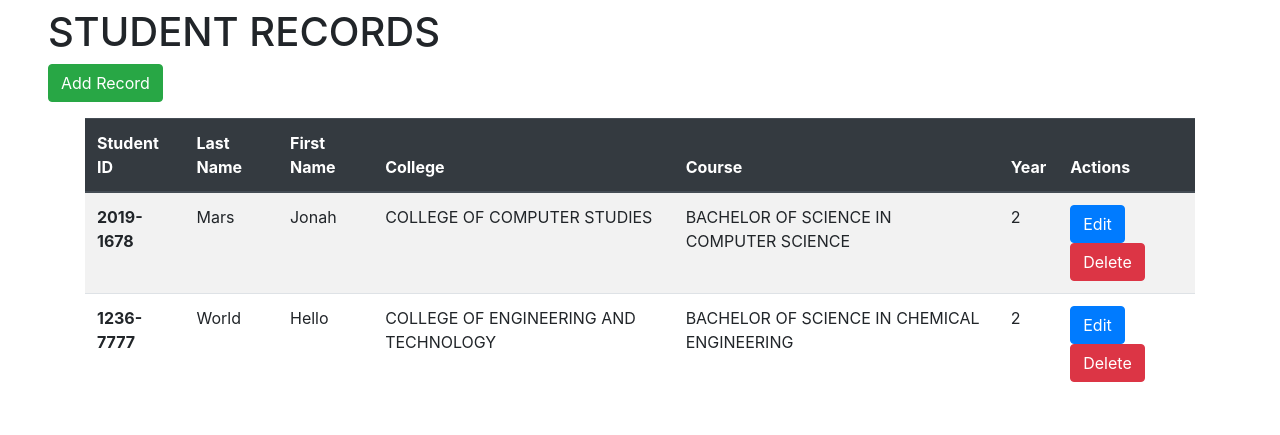
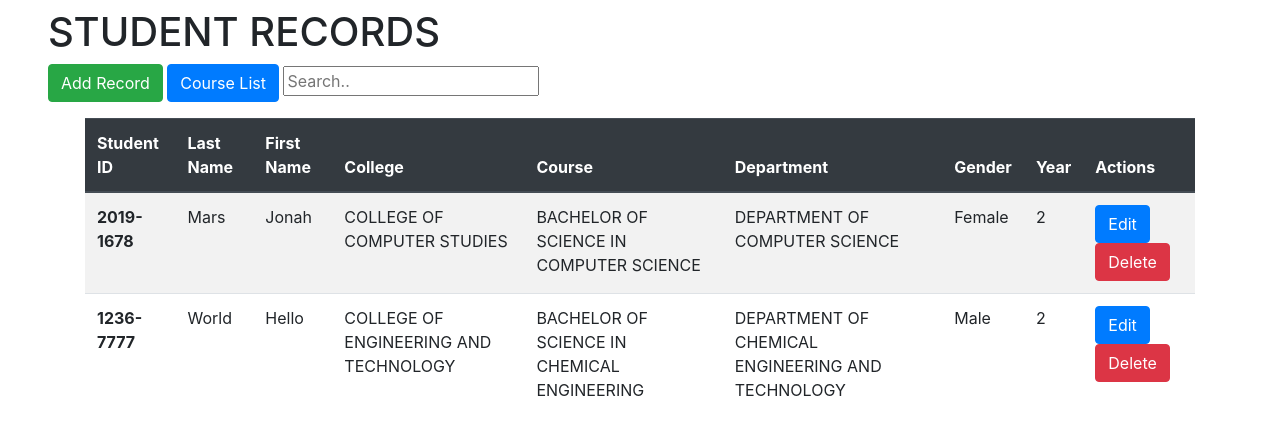
Before and after one commit to Rafael-main/CC181-CRUD-App, a Flask app: page / in a window 1280 px wide. Shown: the part 56-491 px from the top of the page. Run offline with Flask 2, Linux system fonts and the light colour scheme; data comes from the database, SQL or seed files in the repository.

Commit message:
edited template contents

```diff
--- a/student-crud-app/app/templates/add.html
+++ b/student-crud-app/app/templates/add.html
@@ -1,5 +1,6 @@
-
-
+<div class="modal fade form-modal" id="exampleModal" tabindex="-1" aria-labelledby="exampleModalLabel" aria-hidden="true">
+    <div class="modal-dialog modal-dialog-centered">
+    <div class="modal-content">
         <div class="modal-header">
             <h5 class="modal-title" id="exampleModalLabel">Add Student Record</h5>
             <button type="button" class="close" data-dismiss="modal" aria-label="Close">
@@ -7,41 +8,45 @@
             </button>
             </div>
             <div class="modal-body">
-        <form action="{{ url_for('index') }}" id="formAdd" method="POST">
+                <form action="{{ url_for('add') }}" id="formAdd" method="POST">
                     <div class="form-group">
                         <label for="inputID">Student ID</label>
-                <input type="text" class="form-control" id="inputID" name="inputID" placeholder="2019-0001" required>
+                        <input type="tel" pattern="[0-9]{4}-[0-9]{4}" class="form-control" id="inputID" name="inputID" placeholder="Ex. 2019-0001" required>
                     </div>
                     <div class="form-row">
                         <div class="form-group col-md-6">
                             <label for="inputFirst">First Name</label>
-                    <input type="text" class="form-control" id="inputFirst" name="inputFirst" required>
+                            <input type="text" class="form-control" id="inputFirst" name="inputFirst" placeholder="Ex. Juan" required>
                         </div>
                         <div class="form-group col-md-6">
                             <label for="inputLast">Last Name</label>
-                    <input type="text" class="form-control" id="inputLast" name="inputLast" required>
+                            <input type="text" class="form-control" id="inputLast" name="inputLast" placeholder="Ex. Pablito" required>
                         </div>
                     </div>
                     <div class="form-group">
-                <label for="inputCollege">College</label>
-                    <select id="inputCollege" name="inputCollege" class="form-control" required>
-                        <option selected>Choose...</option>
-                        <option>CCS</option>
-                        <option>COET</option>
-                        <option>CON</option>
-                        <option>CSM</option>
-                        <option>CED</option>
-                        <option>CBAA</option>
-                        <option>CASS</option>
+                        <label for="inputCourse">Course</label>
+                        <select id="inputCourse" name="inputCourse" class="form-control selectpicker" data-live-search="true" required>
+                            <option value="-1" selected>---Choose...---</option>
+                            {% for h in rows_course %}
+                                <option>{{h[1]}}</option>
+                            {% endfor %}
                         </select>
                     </div>
                     <div class="form-group">
-                <label for="inputCourse">Course</label>
-                <input type="text" class="form-control" id="inputCourse" name="inputCourse" placeholder="Ex. BSA" required>
+                        <label for="inputGender">Gender</label>
+                        <select id="inputGender" name="inputGender" class="form-control" required>
+                            <option selected>---Choose...---</option>
+                            <option>Male</option>
+                            <option>Female</option>
+                            <option>Transgender</option>
+                            <option>Genderqueer</option>
+                            <option>Neutral</option>
+                        </select>
                     </div>
+
                     <div class="form-group">
                         <label for="inputYear">Year</label>
-                    <input type="text" class="form-control" id="inputYear" name="inputYear" required>
+                        <input type="number" class="form-control" id="inputYear" name="inputYear" placeholder="Ex. 1" required>
                     </div>
                 </div>
             <div class="modal-footer">
@@ -50,3 +55,6 @@
                 <button type="button" class="btn btn-secondary" data-dismiss="modal">Close</button>
                 </form>
             </div>
+    </div>
+    </div>
+</div>
--- a/student-crud-app/app/templates/del.html
+++ b/student-crud-app/app/templates/del.html
@@ -1,6 +1,6 @@
 
 <div class="modal-header" style="text-align:center;">
-    <h4 class="modal-title" style="color:red;" id="deleteModalLabel">You are going to Delete this forever !!</h4>
+    <h4 class="modal-title" style="color:red;" id="deleteModalLabel">Are you sure that you will be deleting this?</h4>
 </div>
 
 <div class="modal-footer">
--- a/student-crud-app/app/templates/edit.html
+++ b/student-crud-app/app/templates/edit.html
@@ -1,5 +1,7 @@
 
-
+<div class="modal fade form-modal" id="editModal" tabindex="-1" aria-labelledby="editModalLabel" aria-hidden="true">
+    <div class="modal-dialog modal-dialog-centered">
+        <div class="modal-content">
             <div class="modal-header">
             <h5 class="modal-title" id="editModal">Edit Student Record</h5>
             <button type="button" class="close" data-dismiss="modal" aria-label="Close">
@@ -8,43 +10,46 @@
             </div>
             <div class="modal-body">
                 <form action="{{ url_for('edit') }}" id="formEdit" method="POST">
-            <input type="hidden" name="editInputID" value="{{ row['STUDENT_ID'] }}">
-            <fieldset disabled>
+                    <input type="hidden" name="editInputID" value="{{row[STUDENT_ID]}}">
                     <div class="form-group">
                         <label for="editInputID">Student ID</label>
-                    <input type="text" class="form-control" id="editInputID" name="editInputID" value="{{ row['STUDENT_ID'] }}" required>
+                        <input type="tel" pattern="[0-9]{4}-[0-9]{4}" class="form-control" id="editInputID" name="editInputID"  value="{{row['STUDENT_ID']}}" required>
                     </div>
-            </fieldset>
                     <div class="form-row">
                         <div class="form-group col-md-6">
                             <label for="editInputFirst">First Name</label>
-                    <input type="text" class="form-control" id="editInputFirst" name="editInputFirst" placeholder="Ex. Don Juan" required>
+                            <input type="text" class="form-control" id="editInputFirst" name="editInputFirst" value="{{row['STUDENT_FIRST_NAME']}}" required>
                         </div>
                         <div class="form-group col-md-6">
                             <label for="editInputLast">Last Name</label>
-                    <input type="text" class="form-control" id="editInputLast" name="editInputLast" placeholder="Ex. Calbareza" required>
+                            <input type="text" class="form-control" id="editInputLast" name="editInputLast" value="{{row['STUDENT_LAST_NAME']}}" required>
                         </div>
                     </div>
+
                     <div class="form-group">
-                <label for="editInputCollege">College</label>
-                    <select id="editInputCollege" name="editInputCollege" class="form-control" required>
-                        <option selected>Choose...</option>
-                        <option>CCS</option>
-                        <option>COET</option>
-                        <option>CON</option>
-                        <option>CSM</option>
-                        <option>CED</option>
-                        <option>CBAA</option>
-                        <option>CASS</option>
+                        <label for="editInputCourse">Course</label>
+                        <select id="editInputCourse" name="editInputCourse" class="form-control selectpicker" data-live-search="true" required>
+                            <option value="{{row['STUDENT_COURSE']}}" selected>{{row['STUDENT_COURSE']}}</option>
+                            {% for l in rows_course %}
+                                <option value="{{ l[0] }}">{{l[1]}}</option>
+                            {% endfor %}
+
                         </select>
                     </div>
                     <div class="form-group">
-                <label for="inputCourse">Course</label>
-                <input type="text" class="form-control" id="editInputCourse" name="editInputCourse" placeholder="Ex. BSA" required>
+                        <label for="editInputGender">Gender</label>
+                        <select id="editInputGender" name="editInputGender" class="form-control" required>
+                            <option value="{{row['STUDENT_GENDER']}}" selected>{{row['STUDENT_GENDER']}}</option>
+                            <option>Male</option>
+                            <option>Female</option>
+                            <option>Transgender</option>
+                            <option>Genderqueer</option>
+                            <option>Neutral</option>
+                        </select>
                     </div>
                         <div class="form-group">
                             <label for="editInputYear">Year</label>
-                    <input type="text" class="form-control" id="editInputYear" name="editInputYear" placeholder="Ex. 1" required>
+                            <input type="number" class="form-control" id="editInputYear" name="editInputYear" value="{{row['STUDENT_YEAR']}}" required>
                         </div>
             </div>
             <div class="modal-footer">
@@ -53,3 +58,6 @@
             <button type="button" class="btn btn-secondary" data-dismiss="modal">Close</button>
             </form>
             </div>
+        </div>
+    </div>
+</div>
--- a/student-crud-app/app/templates/index.html
+++ b/student-crud-app/app/templates/index.html
@@ -9,25 +9,25 @@
         <h1 class="ml-5 mt-2">STUDENT RECORDS</h1>
     </div>
     <div>
+        {% include 'layout/_messages.html' %}
         <!-- Button trigger modal -->
         <button type="button" class="ml-5 btn btn-success" data-toggle="modal" data-target="#exampleModal">
             Add Record
         </button>
 
+        <a class="btn btn-primary" href="{{ url_for('some_list') }}" role="button">Course List</a>
+
+        <input id="myInput" type="text" placeholder="Search..">
+
+
         <!-- Modal -->
-        <div class="modal fade" id="exampleModal" tabindex="-1" aria-labelledby="exampleModalLabel" aria-hidden="true">
-            <div class="modal-dialog modal-dialog-centered">
-            <div class="modal-content">
-                {% include "add.html" %}
-            </div>
-            </div>
-        </div>
+        {% include 'add.html' %}
     </div>
 
-    <div class="container">
+    <div class="container fluid">
         <div class="row">
             <div class="col">
-                <table class="table table-striped mt-3">
+                <table class="table table-striped mt-3" id = "location">
                     <thead class="thead-dark">
                       <tr>
                         <th scope="col">Student ID</th>
@@ -35,35 +35,31 @@
                         <th scope="col">First Name</th>
                         <th scope="col">College</th>
                         <th scope="col">Course</th>
+                        <th scope="col">Department</th>
+                        <th scope="col">Gender</th>
                         <th scope="col">Year</th>
                         <th scope="col">Actions</th>
                       </tr>
                     </thead>
-                    <tbody>
+                    <tbody id="studentTable">
 
                       {% for row in rows %}
                         <tr>
-                            <th scope="row">{{row.STUDENT_ID}}</th>
-                            <td>{{row['STUDENT_LAST_NAME']}}</td>
-                            <td>{{row['STUDENT_FIRST_NAME']}}</td>
-                            <td>{{row['STUDENT_COLLEGE']}}</td>
-                            <td>{{row['STUDENT_COURSE']}}</td>
-                            <td>{{row['STUDENT_YEAR']}}</td>
+                            <th scope="row" class="id">{{row['STUDENT_ID']}}</th>
+                            <td class="lastName">{{row['STUDENT_LAST_NAME']}}</td>
+                            <td class="firstName">{{row['STUDENT_FIRST_NAME']}}</td>
+                            <td class="college">{{row['STUDENT_COLLEGE']}}</td>
+                            <td class="course">{{row['STUDENT_COURSE']}}</td>
+                            <td class="dept">{{row['STUDENT_DEPT']}}</td>
+                            <td class="gender">{{row['STUDENT_GENDER']}}</td>
+                            <td class="year">{{row['STUDENT_YEAR']}}</td>
                             <td>
                             <div>
-                                <button type="button" class="btn btn-primary" data-toggle="modal" data-target="#editModal{{ row['STUDENT_ID'] }}">
+                                <button type="button" class="btn btn-primary edit" data-toggle="modal" data-target="#editModal">
                                 Edit
                                 </button>
                                 <!-- Modal EDIT STUDENT -->
-                                <div class="modal fade" id="editModal{{ row['STUDENT_ID'] }}" tabindex="-1" aria-labelledby="editModalLabel" aria-hidden="true">
-                                    <div class="modal-dialog modal-dialog-centered">
-                                    <div class="modal-content">
-                                        {% include "edit.html" %}
-                                    </div>
-                                    </div>
-                                </div>
-
-
+                                {% include "edit.html" %}
                                 <button type="button" class="btn btn-danger" data-toggle="modal" data-target="#deleteModal{{ row['STUDENT_ID'] }}">
                                 Delete
                                 </button>
--- a/student-crud-app/app/templates/layout/_messages.html
+++ b/student-crud-app/app/templates/layout/_messages.html
@@ -1,8 +1,8 @@
 {% with messages = get_flashed_messages(with_categories=true) %}
   {% if messages %}
-    <ul class=flashes>
+    <ul class="flashes fade show">
     {% for category, message in messages %}
-      <div class="alert alert-{{ category }}">{{ message }}</div>
+      <div class="alert alert-{{ category }} alert-dismissible" role="alert">{{ message }}</div>
     {% endfor %}
     </ul>
   {% endif %}
--- a/student-crud-app/app/templates/layout/master_layout.html
+++ b/student-crud-app/app/templates/layout/master_layout.html
@@ -3,7 +3,10 @@
 <head>
     <meta charset="UTF-8">
     <meta name="viewport" content="width=device-width, initial-scale=1.0">
+    <script src="https://code.jquery.com/jquery-3.5.1.min.js" integrity="sha256-9/aliU8dGd2tb6OSsuzixeV4y/faTqgFtohetphbbj0=" crossorigin="anonymous"></script>
     <link rel="stylesheet" href="https://cdn.jsdelivr.net/npm/bootstrap@4.5.3/dist/css/bootstrap.min.css" integrity="sha384-TX8t27EcRE3e/ihU7zmQxVncDAy5uIKz4rEkgIXeMed4M0jlfIDPvg6uqKI2xXr2" crossorigin="anonymous">
+    <link rel="stylesheet" href="https://cdn.jsdelivr.net/npm/bootstrap-select@1.13.14/dist/css/bootstrap-select.min.css">
+    <script src="https://ajax.googleapis.com/ajax/libs/jquery/3.5.1/jquery.min.js"></script>
     <title>
         {% block title %} {{ title }} {% endblock %}
     </title>
@@ -15,9 +18,14 @@
     {% block content %}
     {% endblock %}
 
-    <script src="https://code.jquery.com/jquery-3.5.1.slim.min.js" integrity="sha384-DfXdz2htPH0lsSSs5nCTpuj/zy4C+OGpamoFVy38MVBnE+IbbVYUew+OrCXaRkfj" crossorigin="anonymous"></script>
     <script src="https://cdn.jsdelivr.net/npm/popper.js@1.16.1/dist/umd/popper.min.js" integrity="sha384-9/reFTGAW83EW2RDu2S0VKaIzap3H66lZH81PoYlFhbGU+6BZp6G7niu735Sk7lN" crossorigin="anonymous"></script>
     <script src="https://cdn.jsdelivr.net/npm/bootstrap@4.5.3/dist/js/bootstrap.min.js" integrity="sha384-w1Q4orYjBQndcko6MimVbzY0tgp4pWB4lZ7lr30WKz0vr/aWKhXdBNmNb5D92v7s" crossorigin="anonymous"></script>
-    <script src="https://ajax.googleapis.com/ajax/libs/jquery/3.5.1/jquery.min.js"></script>
+    <script src="https://cdn.jsdelivr.net/npm/bootstrap-select@1.13.14/dist/js/bootstrap-select.min.js"></script>
+    <script src="https://cdn.jsdelivr.net/npm/bootstrap-select@1.13.14/dist/js/i18n/defaults-*.min.js"></script>
+    <script src="https://cdn.jsdelivr.net/npm/jquery-validation@1.19.2/dist/jquery.validate.min.js"></script>
+    <script src="https://cdnjs.cloudflare.com/ajax/libs/jquery-validate/1.19.2/jquery.validate.min.js" integrity="sha512-UdIMMlVx0HEynClOIFSyOrPggomfhBKJE28LKl8yR3ghkgugPnG6iLfRfHwushZl1MOPSY6TsuBDGPK2X4zYKg==" crossorigin="anonymous"></script>
+    <script src="../../static/js/alerts.js" type="text/javascript"></script>
+    <script src="../../static/js/filter.js" type="text/javascript"></script>
+    <script src="../../static/js/course_dept_filter.js" type="text/javascript"></script>
 </body>
 </html>
```
Also changed, not shown: student-crud-app/app/templates/dept_course.html (added, +40 -0 lines). Lines whose indentation alone changed are shown as unchanged.
